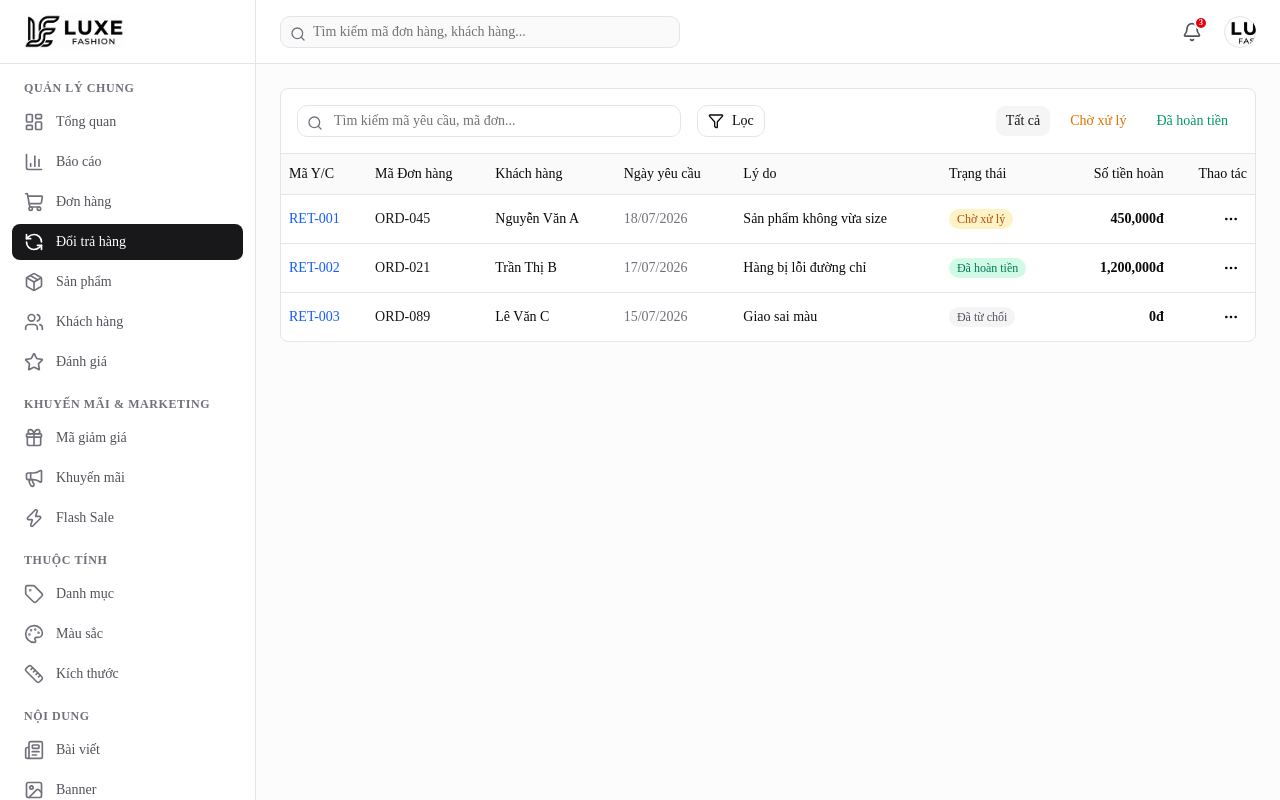
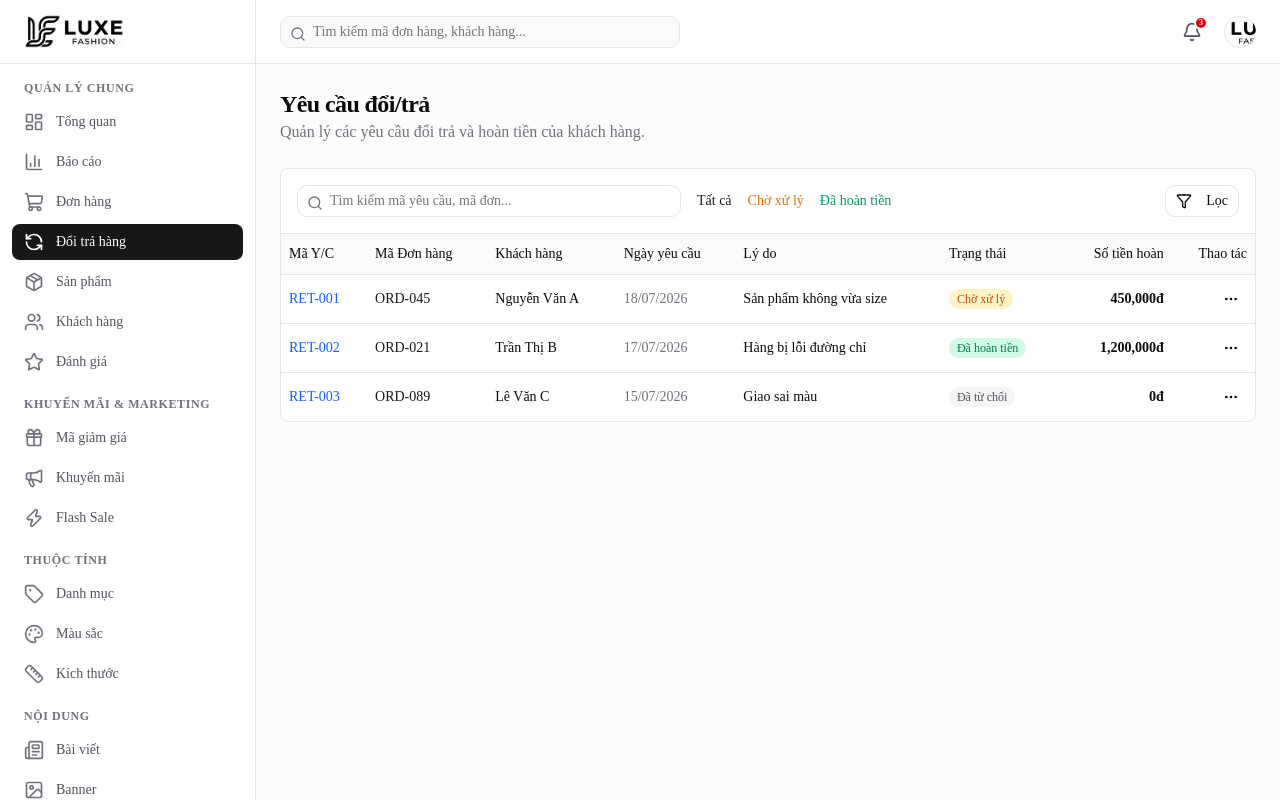
Before and after one commit to tinhvippro123/fashion-shop-admin, a Next.js app: page /orders/returns in a window 1280 px wide. Shown: the top 800 px of the page. Built offline with nearby package versions, Linux system fonts and the light colour scheme.

Commit message:
style: fix ReturnTable layout and move Filter button to table header

```diff
--- a/src/features/orders/components/OrderDetailView.tsx
+++ b/src/features/orders/components/OrderDetailView.tsx
@@ -23,7 +23,7 @@ export function OrderDetailView({ orderId }: { orderId: string }) {
   }
 
   return (
-    <div className="flex flex-col gap-6 w-full">
+    <div className="flex flex-col gap-6 max-w-6xl mx-auto">
       <div className="flex flex-col sm:flex-row sm:items-center justify-between gap-4">
         <div className="flex items-center gap-4">
           <BackButton />
--- a/src/features/orders/components/ReturnTable.tsx
+++ b/src/features/orders/components/ReturnTable.tsx
@@ -54,25 +54,34 @@ const returnRequests = [
 export function ReturnTable() {
   return (
     <div className="flex flex-col gap-6 w-full pb-20">
-      <div className="bg-white border rounded-md overflow-hidden">
-        <div className="flex flex-col sm:flex-row sm:items-center justify-between gap-4 p-4 border-b">
-          <div className="flex items-center gap-4 flex-1">
-            <div className="relative w-full max-w-sm">
-              <Search className="absolute left-2.5 top-2.5 h-4 w-4 text-zinc-500" />
-              <Input placeholder="Tìm kiếm mã yêu cầu, mã đơn..." className="pl-9" />
-            </div>
-            <Button variant="outline" className="gap-2 hidden sm:flex shrink-0">
-              <Filter className="h-4 w-4" /> Lọc
-            </Button>
-            <Button variant="outline" size="icon" className="sm:hidden shrink-0">
-              <Filter className="h-4 w-4" />
-            </Button>
+      <div className="flex items-center justify-between">
+        <div>
+          <h2 className="text-2xl font-bold tracking-tight">Yêu cầu đổi/trả</h2>
+          <p className="text-zinc-500 hidden sm:block">Quản lý các yêu cầu đổi trả và hoàn tiền của khách hàng.</p>
+        </div>
+      </div>
+
+      <div className="rounded-md border bg-white overflow-hidden">
+        <div className="flex flex-col sm:flex-row gap-4 p-4 border-b sm:items-center">
+          <div className="relative flex-1 max-w-sm">
+            <Search className="absolute left-2.5 top-2.5 h-4 w-4 text-zinc-500" />
+            <Input
+              type="search"
+              placeholder="Tìm kiếm mã yêu cầu, mã đơn..."
+              className="pl-8"
+            />
           </div>
-          <div className="flex gap-2 overflow-x-auto pb-2 sm:pb-0 scrollbar-hide">
-            <Button variant="secondary" className="whitespace-nowrap">Tất cả</Button>
-            <Button variant="ghost" className="text-amber-600 hover:text-amber-700 hover:bg-amber-50 whitespace-nowrap">Chờ xử lý</Button>
-            <Button variant="ghost" className="text-emerald-600 hover:text-emerald-700 hover:bg-emerald-50 whitespace-nowrap">Đã hoàn tiền</Button>
+          <div className="flex items-center gap-4 text-sm">
+            <span className="font-medium text-zinc-900 cursor-pointer">Tất cả</span>
+            <span className="text-amber-600 font-medium cursor-pointer">Chờ xử lý</span>
+            <span className="text-emerald-600 font-medium cursor-pointer">Đã hoàn tiền</span>
           </div>
+          <Button variant="outline" className="hidden sm:flex ml-auto">
+            <Filter className="mr-2 h-4 w-4" /> Lọc
+          </Button>
+          <Button variant="outline" size="icon" className="sm:hidden ml-auto">
+            <Filter className="h-4 w-4" />
+          </Button>
         </div>
 
         <Table>
```
